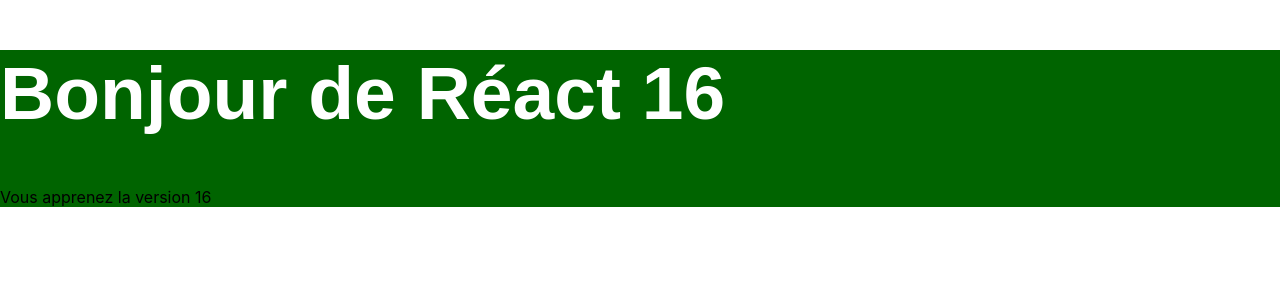
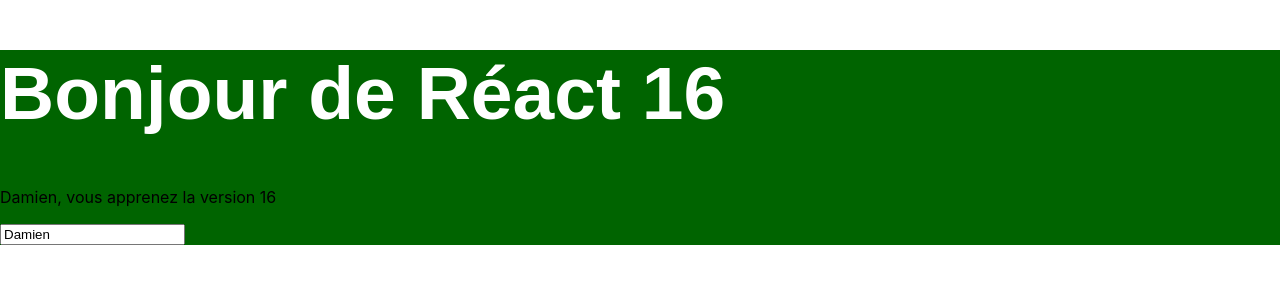
Before and after one commit to OmarATARI/ReactEssentialsCourse, a React (Create React App) app in the folder client/: page / in a window 1280 px wide. Shown: the top 300 px of the page. Built offline with nearby package versions, Linux system fonts and the light colour scheme.

Commit message:
Discover of states
an other way to make your component more interactive with dynamic data

```diff
--- a/client/src/index.js
+++ b/client/src/index.js
@@ -13,18 +13,33 @@ const Bonjour = ({message, version}) => (
 )
 
 class BonjourClass extends React.Component {
+    constructor(props) {
+        super(props);
+        this.state= {
+            name: "Damien"
+        }
+        this.handleChange = this.handleChange.bind(this)
+    }
+
+    handleChange(e){
+        this.setState({
+            name: e.target.value
+        })
+    }
+
     render() {
         return (
             <div id="title">
                 <h1 className="heading">{this.props.message}</h1>
-                <p>Vous apprenez la version {this.props.version}</p>
+                <p>{this.state.name}, vous apprenez la version {this.props.version}</p>
+                <p><input type="text" value={this.state.name} onChange={this.handleChange}/></p>
             </div>
         )
     }
 }
 
 //babel-standlone made for non-node projects, jsx is already integrated here
-ReactDOM.render(<Bonjour message="Bonjour de Réact 16" version={16}/>,  document.getElementById('root'));
+ReactDOM.render(<BonjourClass message="Bonjour de Réact 16" version={16}/>,  document.getElementById('root'));
 
 // If you want your app to work offline and load faster, you can change
 // unregister() to register() below. Note this comes with some pitfalls.
```
